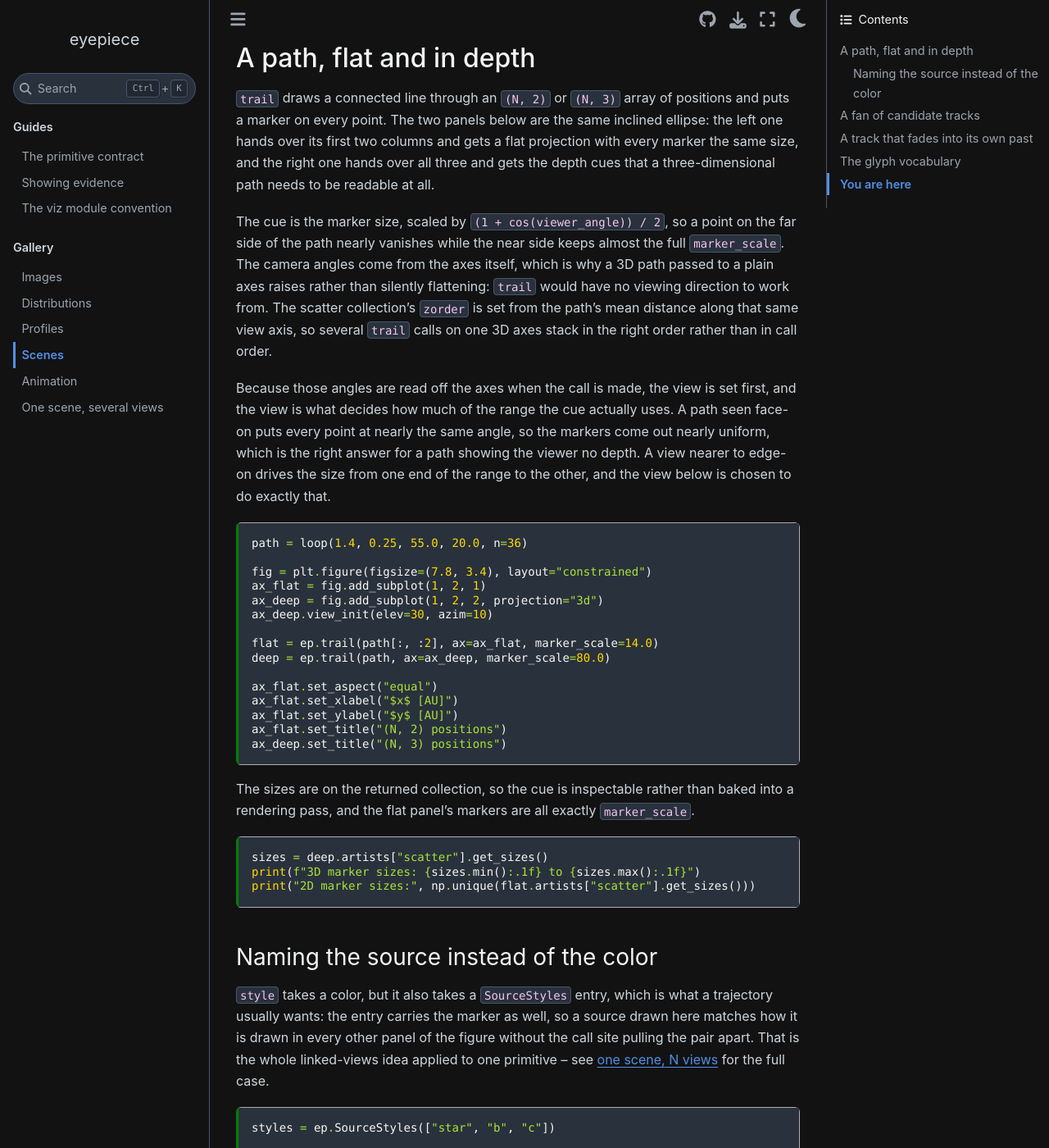
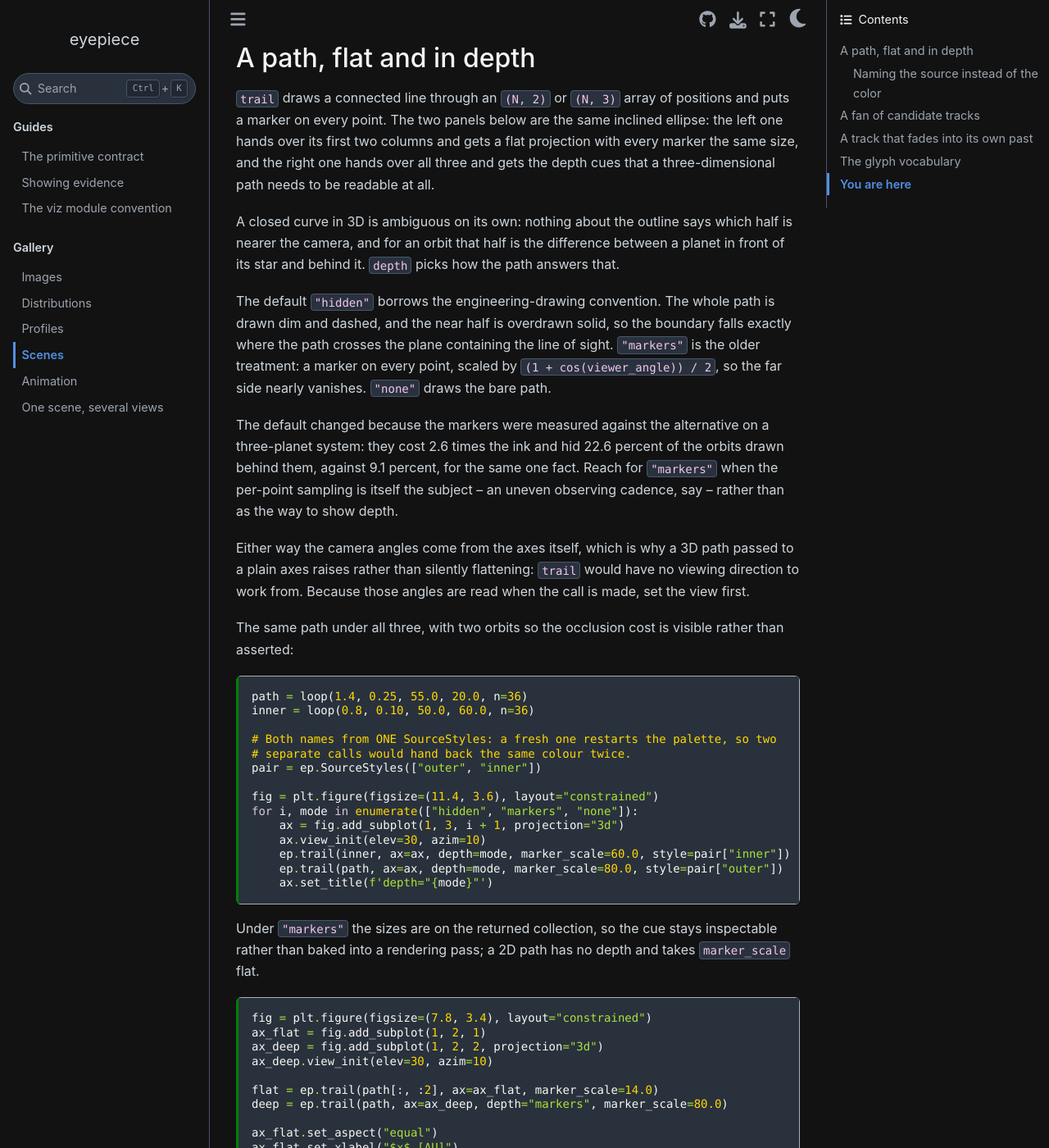
Before and after one commit to CoreySpohn/eyepiece, a Sphinx documentation site: the page built from docs/gallery/scene.md, in a window 1280 px wide and 1400 px high, scrolled down 863 px. Shown: the whole window at 82% size. Built offline with Sphinx 7.4.7 and the Sphinx Book theme 1.1.4, drawn with Linux system fonts in a browser that asks for light colours; pages that are not in the unit, such as notebooks, are missing from menus; some of the changed text lies outside the part shown.

Commit message:
feat(scene): make the hidden-line convention trail's default depth cue

````diff
--- a/docs/conf.py
+++ b/docs/conf.py
@@ -73,6 +73,9 @@
 nb_execution_mode = "auto"
 nb_execution_timeout = 300
 nb_execution_raise_on_error = True
+# ... and print the failing cell's traceback: raise_on_error alone names only
+# the page, which is not enough to fix it from a CI log.
+nb_execution_show_tb = True
 # Drop benign import-time stderr (e.g. tqdm's IProgress warning) from the
 # rendered output; genuine execution errors still raise via the flag above.
 nb_output_stderr = "remove"
--- a/docs/gallery/scene.md
+++ b/docs/gallery/scene.md
@@ -61,46 +61,69 @@
 hands over all three and gets the depth cues that a three-dimensional path
 needs to be readable at all.
 
-The cue is the marker size, scaled by `(1 + cos(viewer_angle)) / 2`, so a
-point on the far side of the path nearly vanishes while the near side keeps
-almost the full `marker_scale`. The camera angles come from the axes itself,
-which is why a 3D path passed to a plain axes raises rather than silently
-flattening: `trail` would have no viewing direction to work from. The
-scatter collection's `zorder` is set from the path's mean distance along
-that same view axis, so several `trail` calls on one 3D axes stack in the
-right order rather than in call order.
+A closed curve in 3D is ambiguous on its own: nothing about the outline says
+which half is nearer the camera, and for an orbit that half is the difference
+between a planet in front of its star and behind it. `depth` picks how the
+path answers that.
 
-Because those angles are read off the axes when the call is made, the view
-is set first, and the view is what decides how much of the range the cue
-actually uses. A path seen face-on puts every point at nearly the same
-angle, so the markers come out nearly uniform, which is the right answer for
-a path showing the viewer no depth. A view nearer to edge-on drives the size
-from one end of the range to the other, and the view below is chosen to do
-exactly that.
+The default `"hidden"` borrows the engineering-drawing convention. The whole
+path is drawn dim and dashed, and the near half is overdrawn solid, so the
+boundary falls exactly where the path crosses the plane containing the line
+of sight. `"markers"` is the older treatment: a marker on every point, scaled
+by `(1 + cos(viewer_angle)) / 2`, so the far side nearly vanishes. `"none"`
+draws the bare path.
+
+The default changed because the markers were measured against the
+alternative on a three-planet system: they cost 2.6 times the ink and hid
+22.6 percent of the orbits drawn behind them, against 9.1 percent, for the
+same one fact. Reach for `"markers"` when the per-point sampling is itself
+the subject -- an uneven observing cadence, say -- rather than as the way to
+show depth.
+
+Either way the camera angles come from the axes itself, which is why a 3D
+path passed to a plain axes raises rather than silently flattening: `trail`
+would have no viewing direction to work from. Because those angles are read
+when the call is made, set the view first.
+
+The same path under all three, with two orbits so the occlusion cost is
+visible rather than asserted:
 
 ```{code-cell} python
 path = loop(1.4, 0.25, 55.0, 20.0, n=36)
+inner = loop(0.8, 0.10, 50.0, 60.0, n=36)
 
+# Both names from ONE SourceStyles: a fresh one restarts the palette, so two
+# separate calls would hand back the same colour twice.
+pair = ep.SourceStyles(["outer", "inner"])
+
+fig = plt.figure(figsize=(11.4, 3.6), layout="constrained")
+for i, mode in enumerate(["hidden", "markers", "none"]):
+    ax = fig.add_subplot(1, 3, i + 1, projection="3d")
+    ax.view_init(elev=30, azim=10)
+    ep.trail(inner, ax=ax, depth=mode, marker_scale=60.0, style=pair["inner"])
+    ep.trail(path, ax=ax, depth=mode, marker_scale=80.0, style=pair["outer"])
+    ax.set_title(f'depth="{mode}"')
+```
+
+Under `"markers"` the sizes are on the returned collection, so the cue stays
+inspectable rather than baked into a rendering pass; a 2D path has no depth
+and takes `marker_scale` flat.
+
+```{code-cell} python
 fig = plt.figure(figsize=(7.8, 3.4), layout="constrained")
 ax_flat = fig.add_subplot(1, 2, 1)
 ax_deep = fig.add_subplot(1, 2, 2, projection="3d")
 ax_deep.view_init(elev=30, azim=10)
 
 flat = ep.trail(path[:, :2], ax=ax_flat, marker_scale=14.0)
-deep = ep.trail(path, ax=ax_deep, marker_scale=80.0)
+deep = ep.trail(path, ax=ax_deep, depth="markers", marker_scale=80.0)
 
 ax_flat.set_aspect("equal")
 ax_flat.set_xlabel("$x$ [AU]")
 ax_flat.set_ylabel("$y$ [AU]")
 ax_flat.set_title("(N, 2) positions")
-ax_deep.set_title("(N, 3) positions")
-```
+ax_deep.set_title('(N, 3), depth="markers"')
 
-The sizes are on the returned collection, so the cue is inspectable rather
-than baked into a rendering pass, and the flat panel's markers are all
-exactly `marker_scale`.
-
-```{code-cell} python
 sizes = deep.artists["scatter"].get_sizes()
 print(f"3D marker sizes: {sizes.min():.1f} to {sizes.max():.1f}")
 print("2D marker sizes:", np.unique(flat.artists["scatter"].get_sizes()))
````
Also changed, not shown: 2 other files.
